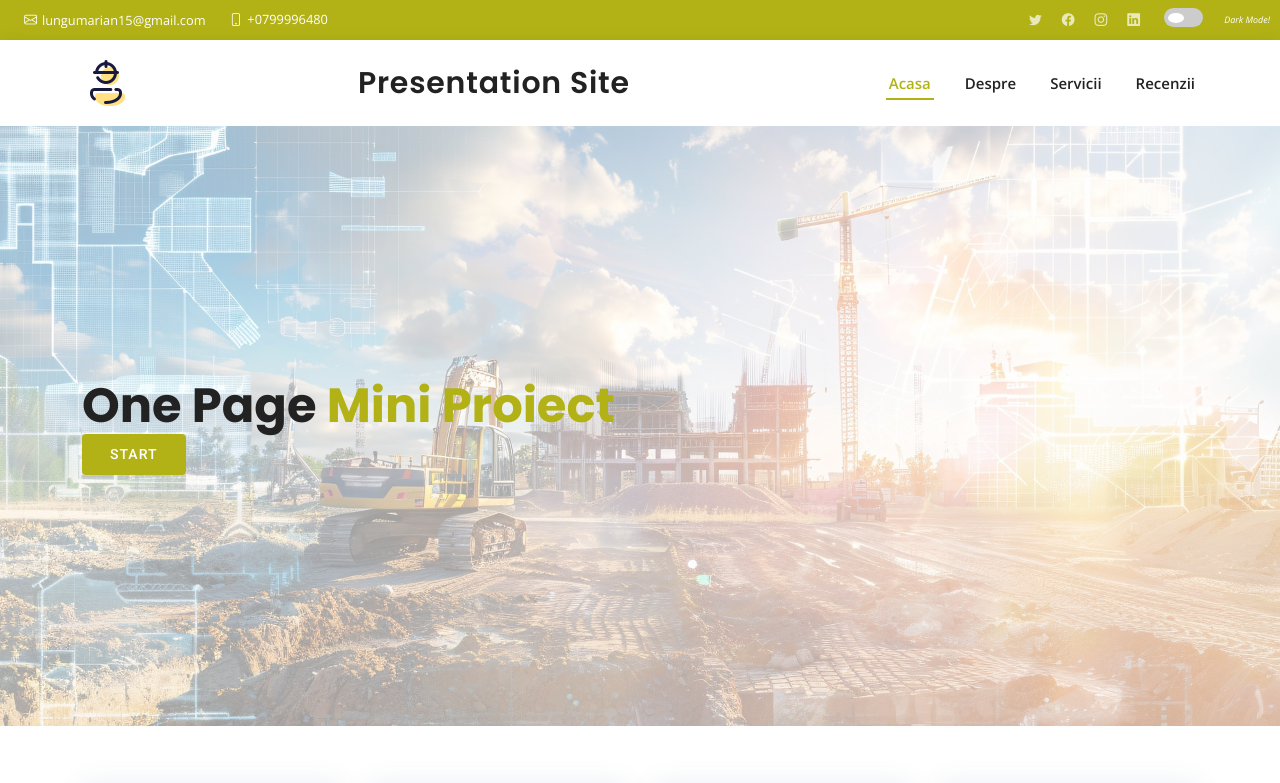
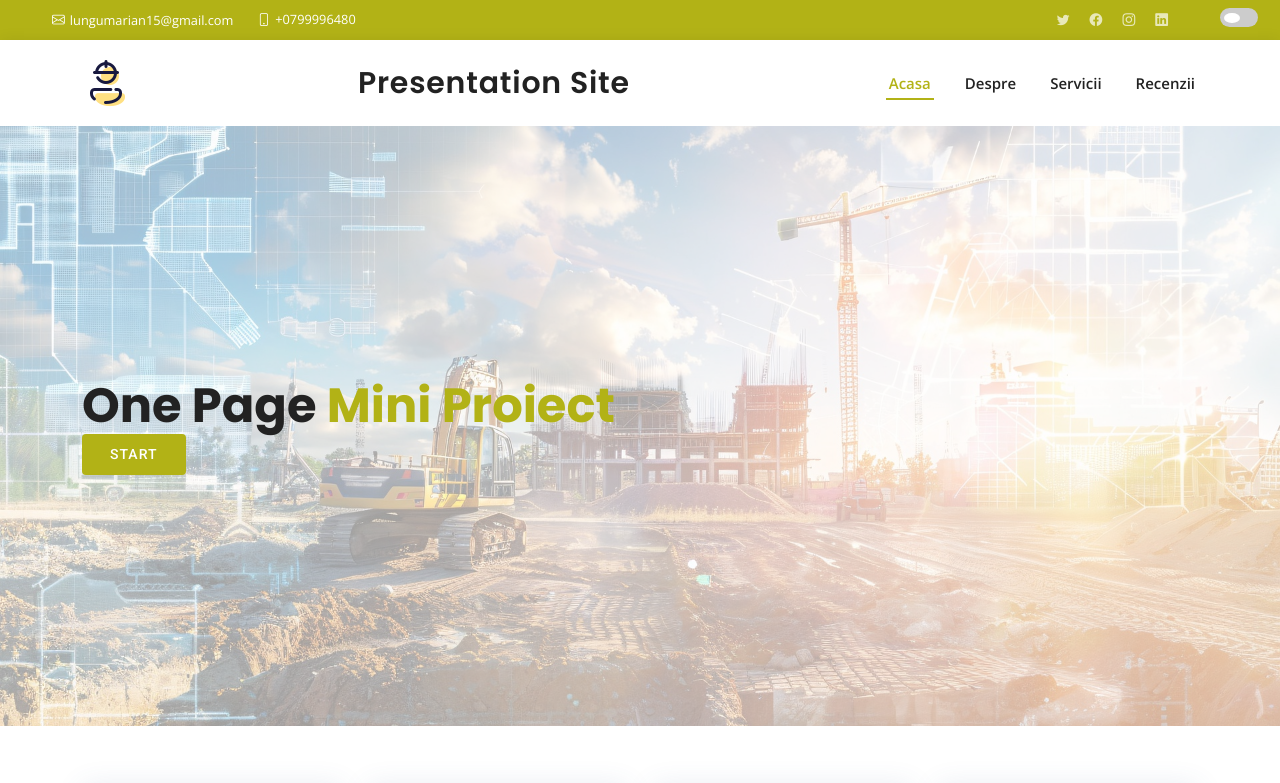
Before and after one commit to Marian097/proiect1-Presentation-Site, a plain HTML site: page index.html in a window 1280 px wide. Shown: the top 783 px of the page. Drawn offline with nearby package versions, Linux system fonts and the light colour scheme.

Commit message:
one page site

```diff
--- a/index.html
+++ b/index.html
@@ -53,7 +53,6 @@
         <input type="checkbox" id="checkbox"/>
         <div class="slider round"></div>
       </label>
-      <em>Dark Mode!</em>
     </div>
   </section>
   <!-- ======= Header ======= -->
```
